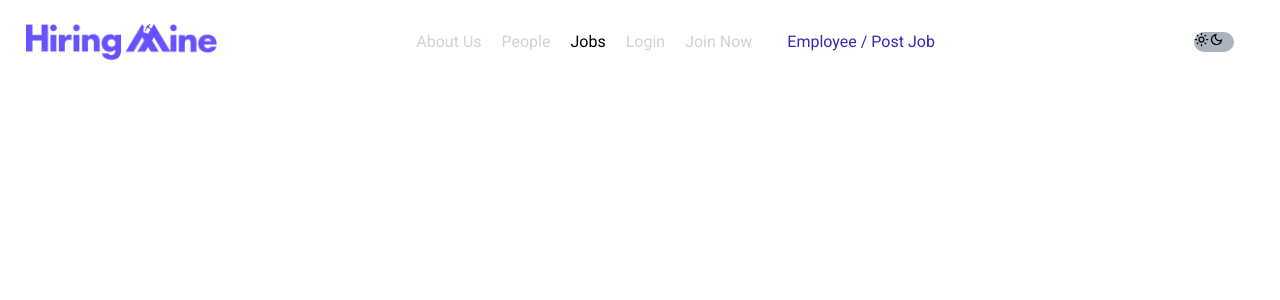
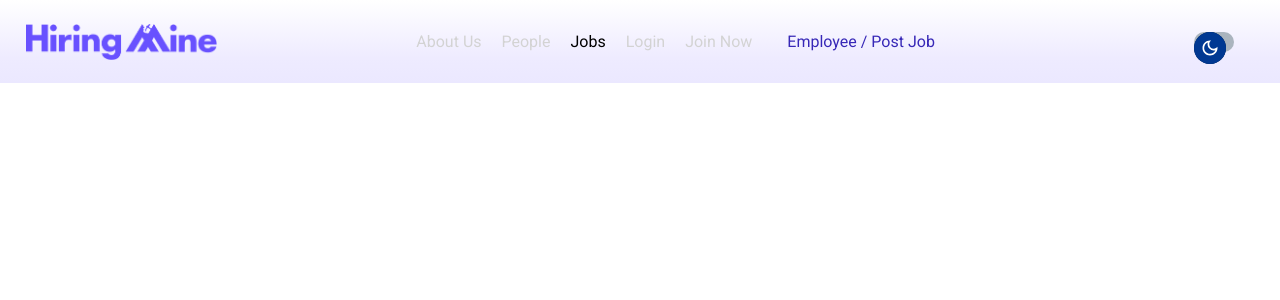
Before and after one commit to hamz-aa/hiring-mine-ui, a React (Vite) app: page / in a window 1280 px wide. Shown: the top 300 px of the page. Built offline with nearby package versions, Linux system fonts and the light colour scheme.

Commit message:
added dark theme functionality

```diff
--- a/src/App.css
+++ b/src/App.css
@@ -5,6 +5,9 @@ body {
   padding: 0;
   box-sizing: border-box;
   font-family: "Roboto", sans-serif;
+  background-repeat: no-repeat;
+  background-size: cover;
+  background-position: center;
 }
 
 :root {
--- a/src/App.jsx
+++ b/src/App.jsx
@@ -1,10 +1,24 @@
+import { useState } from "react";
 import "./App.css";
 import Navbar from "./components/Navbar";
+import { ThemeProvider, createGlobalStyle } from "styled-components";
+import { darkTheme, lightTheme } from "./utils/Theme";
+
+const GlobalStyle = createGlobalStyle`
+  body {
+    background-image: ${({ theme }) => theme.bgImage};
+  }
+`;
 
 function App() {
+  const [darkMode, setDarkMode] = useState(false);
+
   return (
     <>
-      <Navbar />
+      <ThemeProvider theme={darkMode ? darkTheme : lightTheme}>
+        <GlobalStyle />
+        <Navbar darkMode={darkMode} setDarkMode={setDarkMode} />
+      </ThemeProvider>
     </>
   );
 }
--- a/src/components/Navbar.jsx
+++ b/src/components/Navbar.jsx
@@ -1,3 +1,4 @@
+/* eslint-disable react/prop-types */
 import { DarkModeOutlined, LightModeOutlined } from "@mui/icons-material";
 import styled from "styled-components";
 
@@ -18,6 +19,7 @@ const Menu = styled.ul`
   display: flex;
   gap: 20px;
   margin-right: 100px;
+  color: ${({ theme }) => theme.text};
 
   & > li {
     cursor: pointer;
@@ -39,14 +41,26 @@ const ThemeChanger = styled.div`
   height: 20px;
   border-radius: 15px;
   margin-right: 20px;
+  position: relative;
 
-  & > * {
-    font-size: 2rem;
-    width: 30px;
+  & > .light-mode {
+    background-color: #001e3c;
+    color: #fff;
+    border-radius: 50%;
+    padding: 0.3em;
+    position: absolute;
+  }
+
+  & > .dark-mode {
+    background-color: #003892;
+    color: #fff;
+    border-radius: 50%;
+    padding: 0.3em;
+    position: absolute;
   }
 `;
 
-const Navbar = () => {
+const Navbar = ({ darkMode, setDarkMode }) => {
   return (
     <Container>
       <Logo src="assets/Hiring-Mine-Logo.png" />
@@ -58,9 +72,12 @@ const Navbar = () => {
         <li>Join Now</li>
         <li className="active">Employee / Post Job</li>
       </Menu>
-      <ThemeChanger>
-        <LightModeOutlined className="light-mode" />
-        <DarkModeOutlined className="dark-mode" />
+      <ThemeChanger onClick={() => setDarkMode(!darkMode)}>
+        <LightModeOutlined
+          className="light-mode"
+          style={{ fontSize: "2rem" }}
+        />
+        <DarkModeOutlined className="dark-mode" style={{ fontSize: "2rem" }} />
       </ThemeChanger>
     </Container>
   );
--- /dev/null
+++ b/src/utils/Theme.js
@@ -0,0 +1,15 @@
+export const lightTheme = {
+  bgImage:
+    "linear-gradient(180deg, #ffffff 0%, #eeebff 69.79%, #ebe8ff 99.99%, #e1deff 100%);",
+  bg: "#ffffff",
+  text: "black",
+  textPrimary: "#6851ff",
+};
+
+export const darkTheme = {
+  bgImage:
+    "linear-gradient(180deg, #212126 0%, #212126 69.79%, #212126 99.99%, #212126 100%);",
+  bg: "#292930",
+  text: "white",
+  textPrimary: "#6851ff",
+};
```
